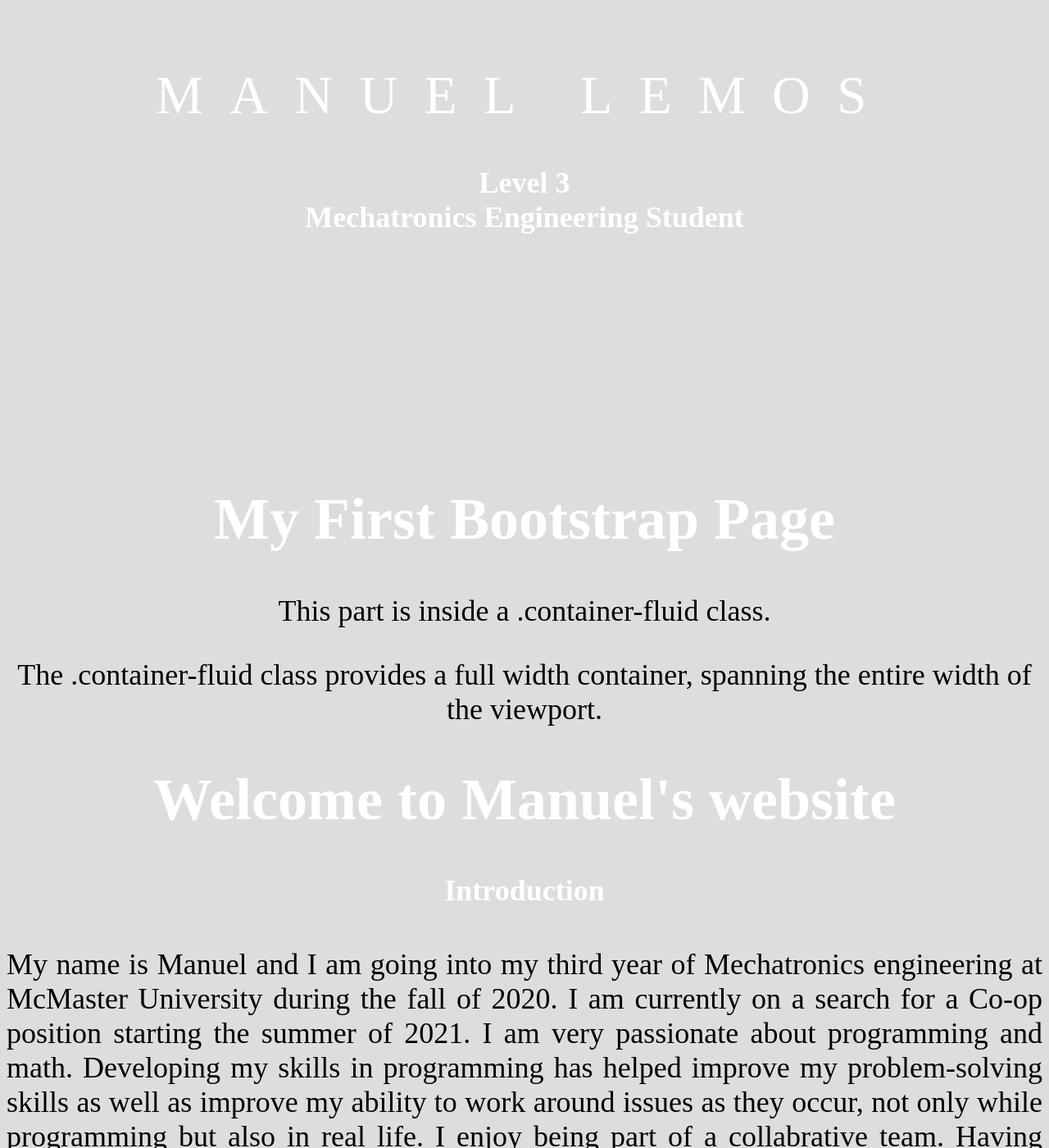
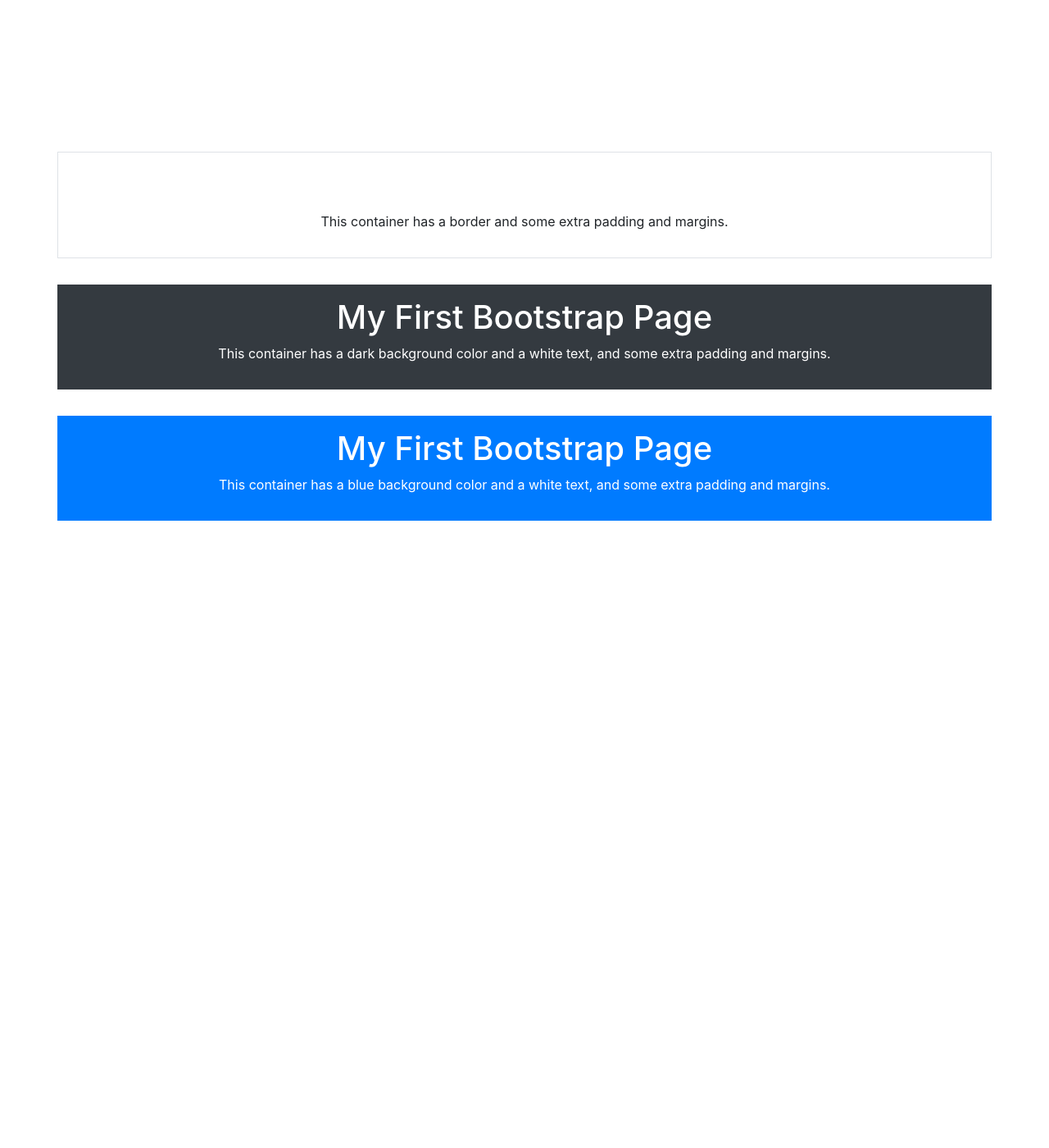
Before and after one commit to MannyLemos/MannyLemos.github.io, a Jekyll site: the page index.html, which Jekyll copies as it is, in a window 1280 px wide and 1400 px high, scrolled down 235 px. Shown: the whole window at 82% size. Built offline with Jekyll 4.4.1, drawn with Linux system fonts in a browser that asks for light colours; nearby versions of some CDN libraries; a script that is not in the unit is left out; after the commit the page ends 900 px from its top, so only the background shows below that; some of the changed text lies outside the part shown.

Commit message:
Update index.html

```diff
--- a/index.html
+++ b/index.html
@@ -146,19 +146,30 @@
 	<br><br><br><br><br>
 </body>
 
-<!-- Content of the page-->
-<!-- Title-->
+<head>
+  <title>Bootstrap Example</title>
+  <meta charset="utf-8">
+  <meta name="viewport" content="width=device-width, initial-scale=1">
+  <link rel="stylesheet" href="https://maxcdn.bootstrapcdn.com/bootstrap/4.5.2/css/bootstrap.min.css">
+  <script src="https://ajax.googleapis.com/ajax/libs/jquery/3.5.1/jquery.min.js"></script>
+  <script src="https://cdnjs.cloudflare.com/ajax/libs/popper.js/1.16.0/umd/popper.min.js"></script>
+  <script src="https://maxcdn.bootstrapcdn.com/bootstrap/4.5.2/js/bootstrap.min.js"></script>
+</head>
 <body>
-	<div class="container-fluid p-3 my-3 bg-dark text-white">
-  	<h1>My First Bootstrap Page</h1>
-  	<p>This part is inside a .container-fluid class.</p>
-  	<p>The .container-fluid class provides a full width container, spanning the entire width of the viewport.</p>
-    	<h1 class="title has-text-black" >Welcome to Manuel's website</h1>
-    	<p></p>
-     <!--Content -->
-       <h4 class="headers" >Introduction</h4>
-       <p style="text-align: justify">My name is Manuel and I am going into my third year of Mechatronics engineering at McMaster University during the fall of 2020. I am currently on a search for a Co-op position starting the summer of 2021. I am very passionate about programming and math. Developing my skills in programming has helped improve my problem-solving skills as well as improve my ability to work around issues as  they occur, not only while programming but also in real life. I enjoy being part of a collabrative team. Having been part of different teams throughout the last few years, I have enjoyed the experiences I have had. It was great learning different skills from different people and getting used to a collabrative environment.
-       </p>
-	</div>
+
+<div class="container p-3 my-3 border">
+  <h1>My First Bootstrap Page</h1>
+  <p>This container has a border and some extra padding and margins.</p>
+</div>
+
+<div class="container p-3 my-3 bg-dark text-white">
+  <h1>My First Bootstrap Page</h1>
+  <p>This container has a dark background color and a white text, and some extra padding and margins.</p>
+</div>
+
+<div class="container p-3 my-3 bg-primary text-white">
+  <h1>My First Bootstrap Page</h1>
+  <p>This container has a blue background color and a white text, and some extra padding and margins.</p>
+</div>
 
 </body>
```
